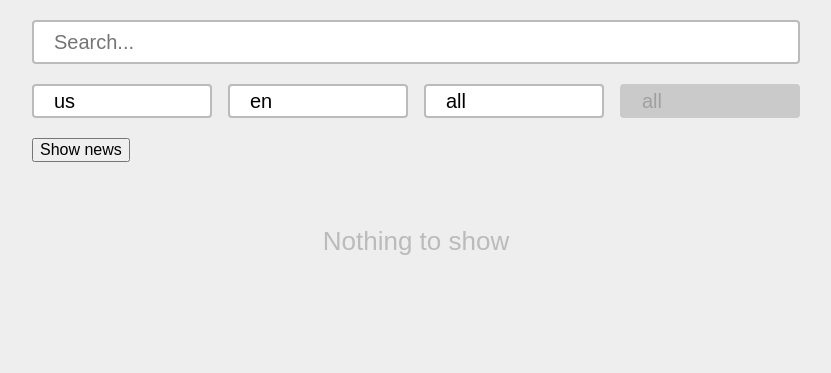
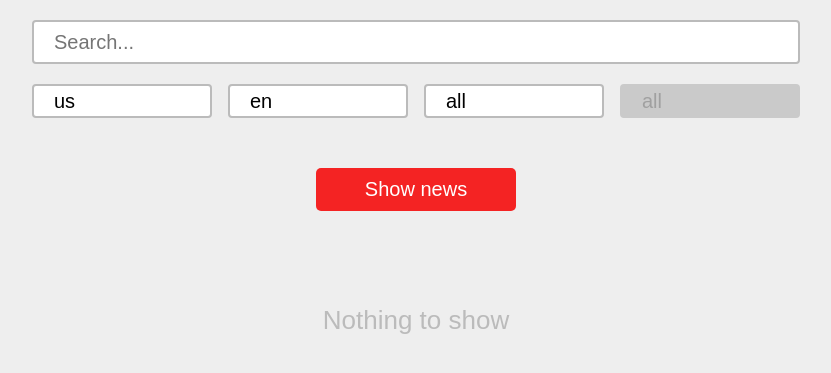
Before and after one commit to evgen4ik91/newsAPI, a website built with webpack: page src/index.html in a window 1280 px wide. Shown: the part 71-444 px from the top of the page, without its empty margins (224-1055 px from the left). Built offline with nearby package versions, Linux system fonts and the light colour scheme; no server answers; files whose address does not match are found by name.

Commit message:
button show more styles

```diff
--- a/src/css/styles.css
+++ b/src/css/styles.css
@@ -147,8 +147,26 @@ body {
   display: block;
   animation: fadeIn 500ms forwards;
 }
-
-
+/* show news */
+.show-news {
+  padding: 30px 0;
+  text-align: center;
+}
+.show-news__btn {
+  border-radius: 5px;
+  border: none;
+  background-color: #f42323;
+  padding: 10px;
+  font-size: 20px;
+  color: #fff;
+  cursor: pointer;
+  transition: background-color 300ms;
+  width: 100%;
+  max-width: 200px;
+}
+.show-news__btn:hover {
+  background-color: #f0a3a3;
+}
 /* responsive */
 @media screen and (max-width: 767px) {
   .filter__item {
```
